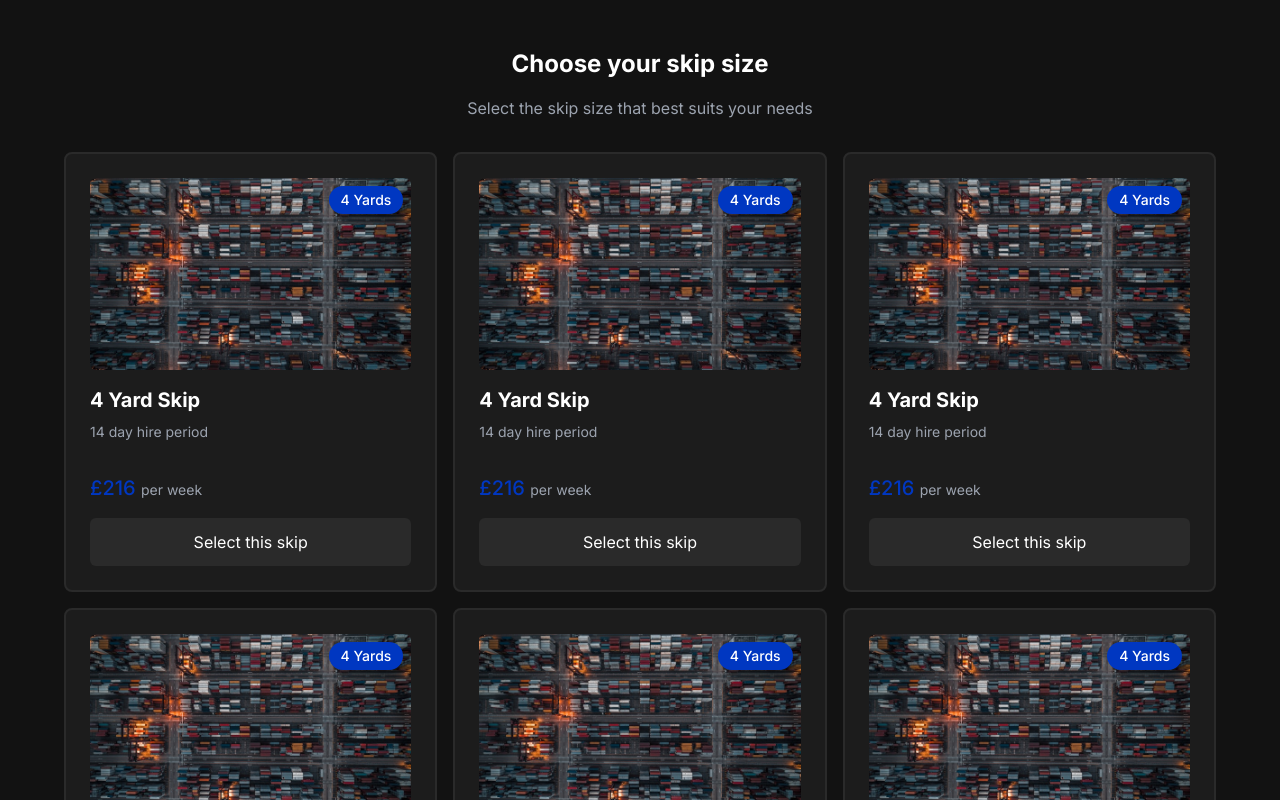
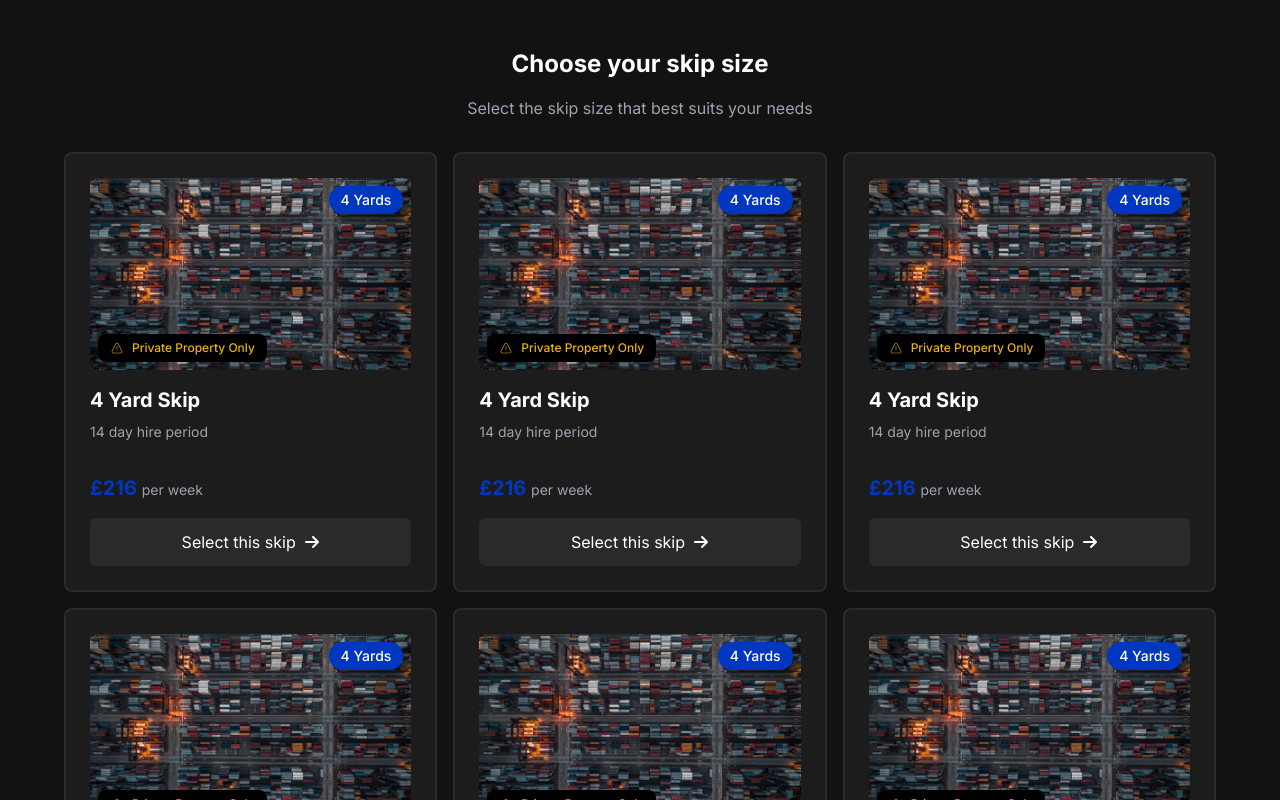
Before and after one commit to Maxinth/biz-skip, a React (Vite) app: page / in a window 1280 px wide. Shown: the top 800 px of the page. Built offline with nearby package versions, Linux system fonts and the light colour scheme.

Commit message:
add privpropBadge.

```diff
--- /dev/null
+++ b/src/components/PrivatePropertyBadge.tsx
@@ -0,0 +1,10 @@
+import { CiWarning } from "react-icons/ci";
+
+export const PrivatePropertyBadge = () => (
+  <div className="!text-[#eab308] flex items-center gap-2 rounded-lg py-[6px] px-3 absolute bottom-2 left-2 bg-black">
+    <CiWarning className="text-sm" />
+    <span className="text-[12px] leading-[16px] font-medium">
+      Private Property Only
+    </span>
+  </div>
+);
--- a/src/components/PrivatePropertyInfo.tsx
+++ /dev/null
@@ -1,8 +0,0 @@
-import { IoIosWarning } from "react-icons/io";
-
-export const PrivatePropertyInfo = () => (
-  <div className="!text-[#eab308] flex items-center gap-2">
-    <IoIosWarning />
-    <span className="">Private Property Only</span>
-  </div>
-);
--- a/src/components/SkipCard.tsx
+++ b/src/components/SkipCard.tsx
@@ -1,27 +1,33 @@
 import SkipImg from "../assets/skip-img.png";
-
+import { PrivatePropertyBadge } from "./PrivatePropertyBadge";
+import { FaArrowRight } from "react-icons/fa6";
 const SkipCard = () => {
   return (
     <div className=" rounded-lg w-fit relative  cursor-pointer group  border-2 p-4 md:p-6 transition-all border-[#2A2A2A] hover:border-[#0037C1]/50 bg-[#1C1C1C] text-white ">
-      <img
-        src={SkipImg}
-        alt="4 yard skip"
-        className="w-full h-36 md:h-48 object-cover rounded-md mb-4"
-      />
+      <div className="relative w-full">
+        <img
+          src={SkipImg}
+          alt="4 yard skip"
+          className="w-full h-36 md:h-48 object-cover rounded-md mb-4"
+        />
+        <PrivatePropertyBadge />
+      </div>
+
       <span className="absolute    px-3 py-1 top-8 right-8 z-20 bg-[#0037C1] text-white rounded-full text-sm font-medium shadow-md">
         4 Yards
       </span>
+
       <div className="mt-4 bg-[#1c1c1c]">
         <p className="mb-2 text-white  text-lg md:text-xl font-bold  ">
           4 Yard Skip
         </p>
         <p className="text-[#9ca3af] mb-8 text-sm "> 14 day hire period</p>
-        <p className="text-[#0037c1] text-xl font-medium mb-4">
+        <p className="text-[#0037c1] text-xl !font-bold font-inter mb-4">
           £216{" "}
           <span className="text-[#9ca3af] text-sm font-normal">per week</span>
         </p>
         <button className="outline-none bg-[#2a2a2a] text-white text-base flex items-center justify-center w-full py-2.5 md:py-3 px-4 rounded-md transition-all  space-x-2 hover:bg-[#3A3A3A] hover:border-[#0037C1] p-3  cursor-pointer ">
-          Select this skip
+          Select this skip <FaArrowRight className="text-base ml-2" />
         </button>
       </div>
     </div>
```
